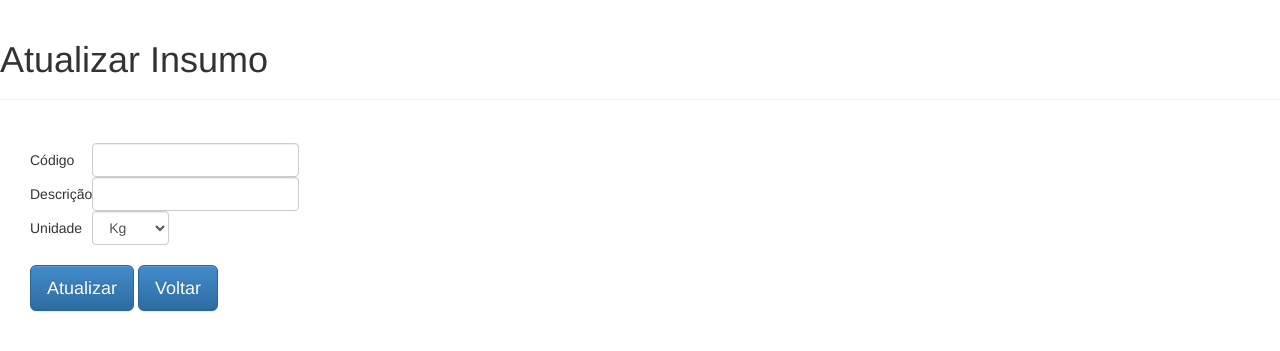
After one commit to WillianWithi/controleObra, a Flask app: page /atualizar-insumo/1 in a window 1280 px wide. The commit adds this page. Shown: the top 351 px of the page. Run offline with Flask 2, Linux system fonts and the light colour scheme; data that the repository does not hold is empty; some libraries are stand-ins or nearby versions.

Commit message:
crud de insumos

```diff
--- a/app.py
+++ b/app.py
@@ -43,6 +43,11 @@ def home():
 @app.route("/cadastrar")
 def cadastrar():
 	return render_template("cadastro.html")
+
+@app.route("/insumo")
+def insumo():
+	return render_template("insumo.html")
+
 
 def voltar():
 	return render_template("home")
@@ -104,5 +109,69 @@ def excluir(id):
 	return render_template("lista.html", imoveis=imoveis)
 
 
+# cadastro de insumo
+
+class Insumo(db.Model):
+	__tablename__ = 'insumo'
+
+	_id 		= db.Column(db.Integer, primary_key = True, autoincrement = True)
+	codigo 		= db.Column(db.Integer)
+	descricao 	= db.Column(db.String)
+	unidade 	= db.Column(db.Integer)
+
+	def __init__(self, codigo, descricao, unidade):
+		self.codigo	= codigo
+		self.descricao= descricao
+		self.unidade= unidade
+
+	def add(insumo):
+		db.session.add(insumo)
+		db.session.commit()
+
+db.create_all()
+
+@app.route("/cadastro-insumo", methods=['GET', 'POST'])
+def cadastro_insumo():
+	if request.method == "POST":
+		codigo = (request.form.get("codigo"))
+		descricao = (request.form.get("descricao"))
+		unidade = (request.form.get("unidade"))
+
+		if codigo and descricao and unidade:
+			insumo = Insumo(codigo, descricao, unidade)
+			db.session.add(insumo)
+			db.session.commit()
+	return redirect(url_for("home"))
+
+@app.route("/lista-insumo")
+def lista_insumo():
+	insumos = Insumo.query.all()
+	return render_template("lista_insumo.html", insumos=insumos)
+
+@app.route("/atualizar-insumo/<int:id>", methods=['GET', 'POST'])
+def atualizar_insumo(id):
+	insumo = Insumo.query.filter_by(_id=id).first()
+	if request.method == "POST":
+		codigo = (request.form.get("codigo"))
+		descricao = (request.form.get("descricao"))
+		unidade = (request.form.get("unidade"))
+
+		if codigo and descricao and unidade:
+			insumo.codigo  = codigo
+			insumo.descricao = descricao
+			insumo.unidade = unidade
+			db.session.commit()
+
+	return render_template("atualizar_insumo.html", insumo=insumo)
+
+@app.route("/excluir-insumo/<int:id>")
+def excluir_insumo(id):
+	insumo = Insumo.query.filter_by(_id=id).first()
+	db.session.delete(insumo)
+	db.session.commit()
+
+	insumos = Insumo.query.all()
+	return render_template("lista_insumo.html", insumos=insumos)
+
 if __name__ == "__main__":
 	app.run(debug=True)
--- /dev/null
+++ b/templates/atualizar_insumo.html
@@ -0,0 +1,62 @@
+<!DOCTYPE html>
+<html>
+	<head>
+		<meta charset="UTF-8">
+		<!-- Latest compiled and minified CSS -->
+		<link rel="stylesheet" href="static/css/bootstrap.min.css">
+
+		<link rel="stylesheet" type="text/css" href="https://maxcdn.bootstrapcdn.com/bootstrap/3.3.5/css/bootstrap.min.css">
+
+		<!-- Optional theme -->
+		<link rel="stylesheet" href="static/css/bootstrap-theme.min.css">
+
+		<!-- Latest compiled and minified JavaScript -->
+		<script src="static/js/bootstrap.min.js"></script>
+
+	</head>
+	<body>
+		<div class="page-header">
+			<h1>Atualizar Insumo</h1>
+		</div>
+		<div class="panel-body">
+			<form class="navbar-form navbar-left" method="POST" action="">
+                <table>
+                        <tr>
+                            <td>Código</td>
+                            <td><input type="text" class="form-control" name="codigo"></td>
+                        </tr>
+
+                        <tr>
+                            <td>Descrição</td>
+                            <td><input type="text" class="form-control" name="descricao"></td>
+                        </tr>
+
+                        <tr>
+                            <td>Unidade</td>
+                            <td>
+                                <select class="form-control" name="unidade">
+                                      <option value="1">Kg</option>
+                                      <option value="2">M</option>
+                                      <option value="3">M²</option>
+                                      <option value="4">M³</option>
+                                      <option value="5">L</option>
+                                      <option value="6">ML</option>
+                                      <option value="7">KIT</option>
+                                      <option value="8">CRR</option>
+                                      <option value="9">SC</option>
+                                      <option value="10">GL</option>
+                                      <option value="11">DB</option>
+                                      <option value="12">LA</optio>
+                                      <option value="13">PÇ</option>
+                                      <option value="14">CX</option>
+                                      <option value="15">RL</option>
+                                </select>
+                            </td>
+                        </tr>
+                </table><br>
+				<input type="submit" class="btn btn-primary btn-lg" value="Atualizar">
+				<a href="{{ url_for('lista_insumo') }}"><input type="button" class="btn btn-primary btn-lg" value="Voltar"></a>
+			</form>
+		</div>
+	</body>
+</html>
--- a/templates/index.html
+++ b/templates/index.html
@@ -19,6 +19,8 @@
 			<a href="{{ url_for('cadastrar') }}"><input type="button" class="btn btn-primary btn-lg" value="Cadastro de Imoveis"></a>
 
 			<a href="{{ url_for('lista') }}"><input type="button" class="btn btn-primary btn-lg" value="Lista de Imoveis"></a>
+			<a href="{{ url_for('insumo') }}"><input type="button" class="btn btn-primary btn-lg" value="Cadastro de Insumo"></a>
+			<a href="{{ url_for('lista_insumo') }}"><input type="button" class="btn btn-primary btn-lg" value="Lista de Insumos"></a>
 		</div>
 	</body>
 </html>
```
Also changed, not shown: templates/insumo.html (added, +58 -0 lines), templates/lista_insumo.html (added, +38 -0 lines), db.sqlite, 3 other files.
